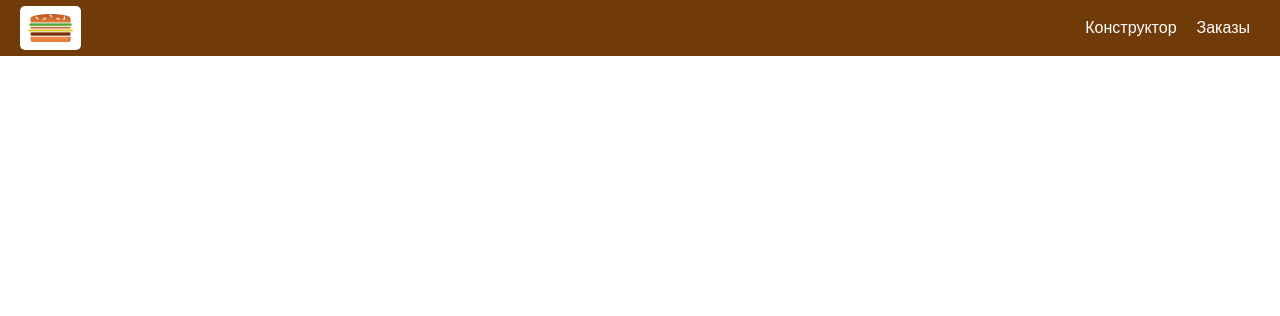
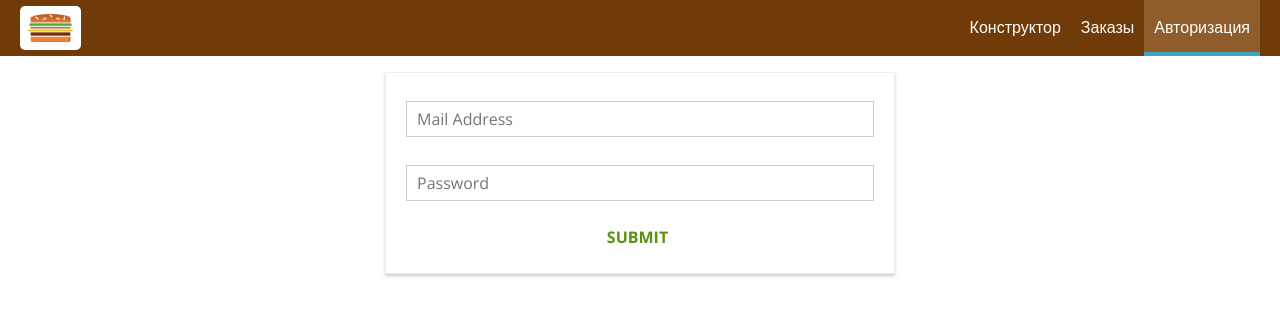
Before and after one commit to tswetkov/burger-builder, a React app: page /auth in a window 1280 px wide. Shown: the top 316 px of the page. Built offline with nearby package versions, Linux system fonts and the light colour scheme.

Commit message:
Закончил вёрстку формы

```diff
--- a/src/App.js
+++ b/src/App.js
@@ -5,6 +5,7 @@
 import BurgerBuilder from "./containers/BurgerBuilder/BurgerBuilder";
 import Checkcout from "./containers/Checkcout/Checkcout";
 import Orders from "./containers/Orders/Orders";
+import Auth from "./containers/Auth/Auth";
 
 function App() {
   return (
@@ -13,6 +14,7 @@
         <Switch>
           <Route path="/checkout" component={Checkcout} />
           <Route path="/orders" component={Orders} />
+          <Route path="/auth" component={Auth} />
           <Route exact path="/" component={BurgerBuilder} />
         </Switch>
       </Layout>
--- a/src/components/Navigation/NavigationItems/NavigationItems.jsx
+++ b/src/components/Navigation/NavigationItems/NavigationItems.jsx
@@ -10,6 +10,7 @@
         Конструктор
       </NavigationItem>
       <NavigationItem link="/orders">Заказы</NavigationItem>
+      <NavigationItem link="/auth">Авторизация</NavigationItem>
     </ul>
   );
 };
--- /dev/null
+++ b/src/containers/Auth/Auth.css
@@ -0,0 +1,14 @@
+.Auth {
+  margin: 20px auto;
+  width: 80%;
+  text-align: center;
+  box-shadow: 0 2px 3px #ccc;
+  border: 1px solid #eee;
+  padding: 10px;
+  box-sizing: border-box;
+}
+@media (min-width: 600px) {
+  .Auth {
+    width: 510px;
+  }
+}
--- a/src/containers/Auth/Auth.jsx
+++ b/src/containers/Auth/Auth.jsx
@@ -1,12 +1,114 @@
 import React, { Component } from "react";
+import Input from "../../components/UI/Input/Input";
+import Button from "../../components/UI/Button/Button";
+
+import classes from "./Auth.css";
 
 class Auth extends Component {
+  state = {
+    controls: {
+      email: {
+        elementType: "input",
+        elementConfig: {
+          type: "email",
+          placeholder: "Mail Address"
+        },
+        value: "",
+        validation: {
+          required: true,
+          isEmail: true
+        },
+        valid: false,
+        touched: false,
+        include: true
+      },
+      password: {
+        elementType: "input",
+        elementConfig: {
+          type: "password",
+          placeholder: "Password"
+        },
+        value: "",
+        validation: {
+          required: true
+        },
+        valid: false,
+        minLength: 6,
+        touched: false
+      }
+    }
+  };
+
+  checkValidity(value, rules) {
+    let isValid = true;
+    if (!rules) {
+      return true;
+    }
+
+    if (rules.validation.required) {
+      isValid = value.trim() !== "" && isValid;
+    }
+    if (rules.minLength) {
+      isValid = value.length >= rules.minLength && isValid;
+    }
+    if (rules.maxLength) {
+      isValid = value.length <= rules.maxLength && isValid;
+    }
+    if (rules.include) {
+      if (value.includes("@")) {
+        isValid = true;
+      } else {
+        isValid = false;
+      }
+    }
+    return isValid;
+  }
+
+  handleChangeInput = (event, controlName) => {
+    const updatedControls = {
+      ...this.state.controls,
+      [controlName]: {
+        ...this.state.controls[controlName],
+        value: event.target.value,
+        valid: this.checkValidity(
+          event.target.value,
+          this.state.controls[controlName]
+        ),
+        touched: true
+      }
+    };
+    this.setState({ controls: updatedControls });
+  };
+
   render() {
+    const formElementsArray = [];
+    for (let key in this.state.controls) {
+      formElementsArray.push({
+        id: key,
+        config: this.state.controls[key]
+      });
+    }
+
+    const form = formElementsArray.map(el => {
+      return (
+        <Input
+          key={el.id}
+          value={el.config.value}
+          elementType={el.config.elementType}
+          elementConfig={el.config.elementConfig}
+          changed={event => this.handleChangeInput(event, el.id)}
+          invalid={!el.config.valid}
+          touched={el.config.touched}
+          shouldValidate={el.config.validation}
+        />
+      );
+    });
+
     return (
-      <div>
+      <div className={classes.Auth}>
         <form>
-          {/*  */}
-          {/*  */}
+          {form}
+          <Button btnType="Success">SUBMIT</Button>
         </form>
       </div>
     );
--- a/src/containers/Checkcout/ContactData/ContactData.jsx
+++ b/src/containers/Checkcout/ContactData/ContactData.jsx
@@ -103,7 +103,6 @@
   };
 
   handleOrder = event => {
-    console.log(this.props);
     event.preventDefault();
     const formData = {};
     for (let formElementIdentifier in this.state.orderForm) {
@@ -144,7 +143,7 @@
     return isValid;
   }
 
-  hangleChangeInput = (event, inputIdentifier) => {
+  handleChangeInput = (event, inputIdentifier) => {
     const updatedOrderForm = {
       ...this.state.orderForm
     };
@@ -182,7 +181,7 @@
               value={formElement.config.value}
               elementType={formElement.config.elementType}
               elementConfig={formElement.config.elementConfig}
-              changed={event => this.hangleChangeInput(event, formElement.id)}
+              changed={event => this.handleChangeInput(event, formElement.id)}
               invalid={!formElement.config.valid}
               touched={formElement.config.touched}
               shouldValidate={formElement.config.validation}
```
